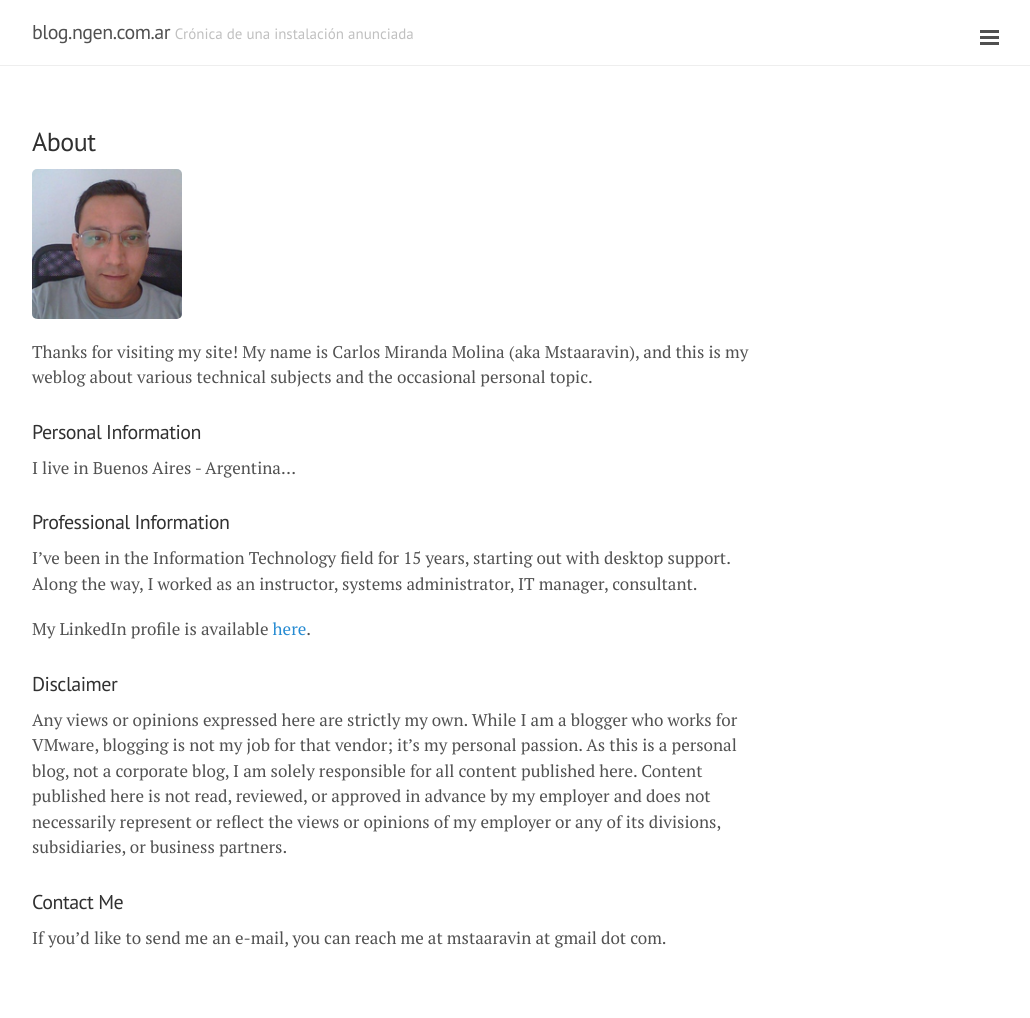
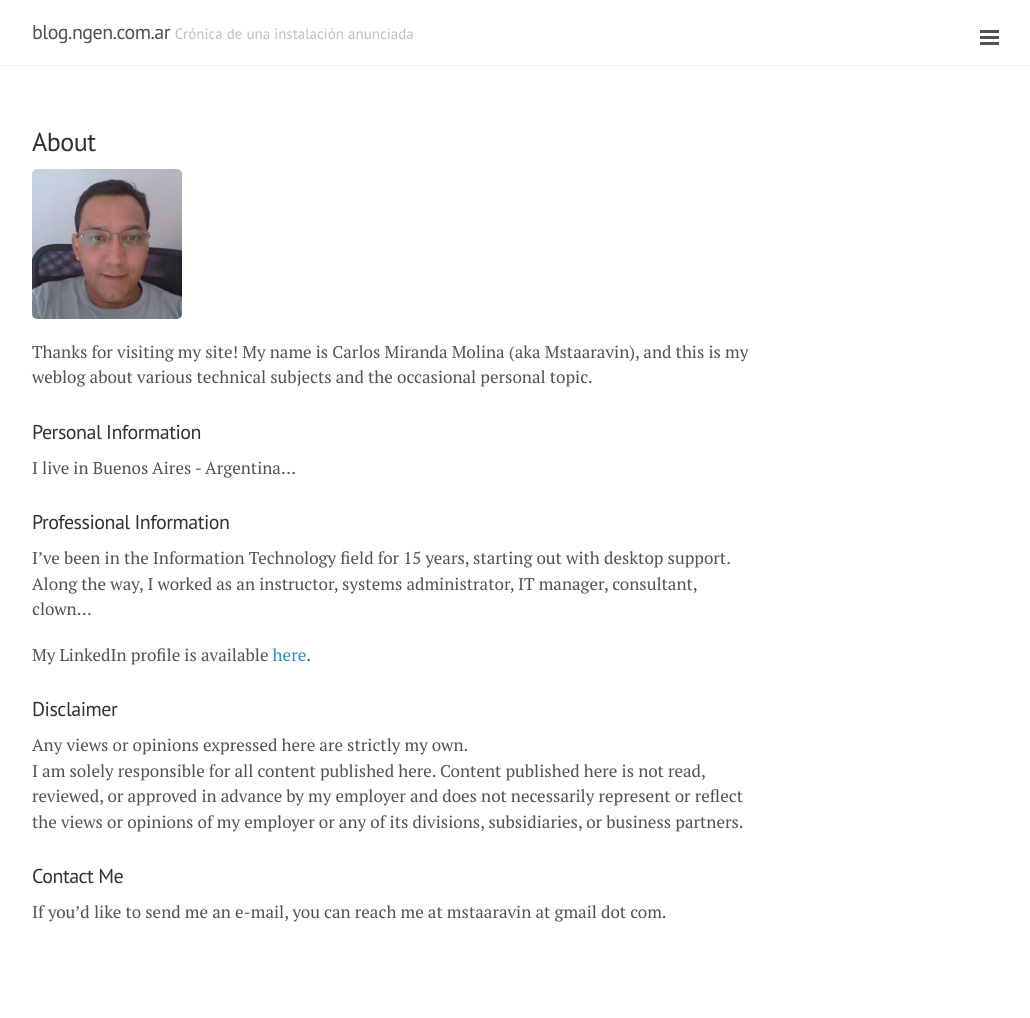
Before and after one commit to Mstaaravin/mstaaravin.github.io, a Jekyll site: the page built from about.md, in a window 1280 px wide. Shown: the whole page, without its empty margins (248-1278 px from the left). Built offline with Jekyll 4.4.1, drawn with Linux system fonts in a browser that asks for light colours; after the commit the page ends 993 px from its top, so only the background shows below that.

Commit message:
about.md modified

```diff
--- a/about.md
+++ b/about.md
@@ -14,16 +14,18 @@ I live in Buenos Aires - Argentina...
 
 ### Professional Information
 
-I've been in the Information Technology field for 15 years, starting out with desktop support. Along the way, I worked as an instructor, systems administrator, IT manager, consultant.
+I've been in the Information Technology field for 15 years, starting out with desktop support.
+Along the way, I worked as an instructor, systems administrator, IT manager, consultant, clown...
 
 My LinkedIn profile is available [here][1].
 
 ### Disclaimer
 
-Any views or opinions expressed here are strictly my own. While I am a blogger who works for VMware, blogging is not my job for that vendor; it's my personal passion. As this is a personal blog, not a corporate blog, I am solely responsible for all content published here. Content published here is not read, reviewed, or approved in advance by my employer and does not necessarily represent or reflect the views or opinions of my employer or any of its divisions, subsidiaries, or business partners.
+Any views or opinions expressed here are strictly my own.
+I am solely responsible for all content published here. Content published here is not read, reviewed, or approved in advance by my employer and does not necessarily represent or reflect the views or opinions of my employer or any of its divisions, subsidiaries, or business partners.
 
 ### Contact Me
 
 If you'd like to send me an e-mail, you can reach me at mstaaravin at gmail dot com.
 
- [1]: http://www.linkedin.com/in/cmngen
+[1]: http://www.linkedin.com/in/cmngen
```
